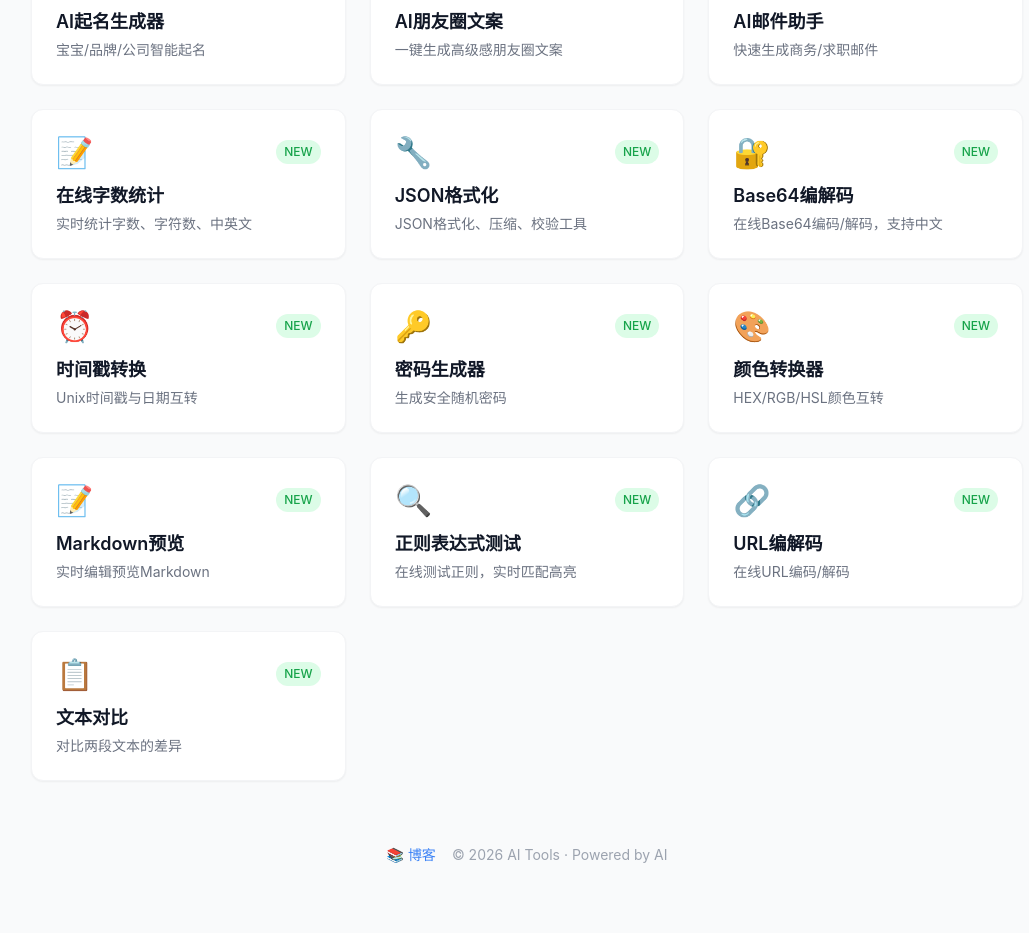
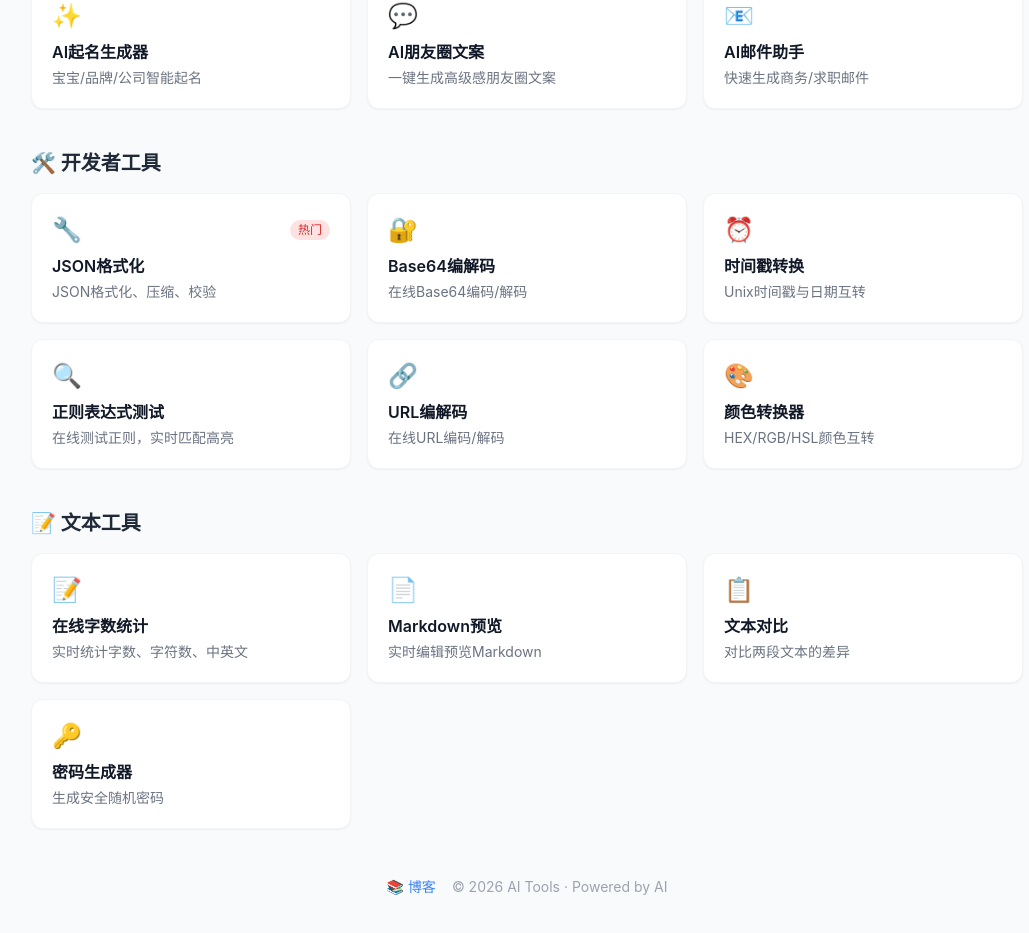
Before and after one commit to a638011/ai-tools, a Next.js app: page / in a window 1280 px wide. Shown: the part 419-1352 px from the top of the page, without its empty margins (113-1142 px from the left). Built offline with nearby package versions, Linux system fonts and the light colour scheme.

Commit message:
refactor: categorized homepage layout for 16 tools

```diff
--- a/src/app/page.tsx
+++ b/src/app/page.tsx
@@ -1,22 +1,40 @@
 import Link from 'next/link'
 
-const tools = [
+const categories = [
+  {
+    name: 'AI写作工具',
+    icon: '✍️',
+    tools: [
       { name: 'AI文案生成器', desc: '一键生成小红书/淘宝/抖音爆款文案', href: '/copywriter', icon: '✍️', tag: '热门' },
       { name: 'AI周报生成器', desc: '输入工作内容，秒出专业周报', href: '/weekly-report', icon: '📊', tag: '热门' },
-  { name: 'AI简历生成器', desc: '填写信息，一键生成专业简历', href: '/resume', icon: '📄', tag: 'NEW' },
-  { name: 'AI起名生成器', desc: '宝宝/品牌/公司智能起名', href: '/name-gen', icon: '✨', tag: 'NEW' },
-  { name: 'AI朋友圈文案', desc: '一键生成高级感朋友圈文案', href: '/moments', icon: '💬', tag: 'NEW' },
-  { name: 'AI邮件助手', desc: '快速生成商务/求职邮件', href: '/email', icon: '📧', tag: 'NEW' },
-  { name: '在线字数统计', desc: '实时统计字数、字符数、中英文', href: '/word-count', icon: '📝', tag: 'NEW' },
-  { name: 'JSON格式化', desc: 'JSON格式化、压缩、校验工具', href: '/json-formatter', icon: '🔧', tag: 'NEW' },
-  { name: 'Base64编解码', desc: '在线Base64编码/解码，支持中文', href: '/base64', icon: '🔐', tag: 'NEW' },
-  { name: '时间戳转换', desc: 'Unix时间戳与日期互转', href: '/timestamp', icon: '⏰', tag: 'NEW' },
-  { name: '密码生成器', desc: '生成安全随机密码', href: '/password-gen', icon: '🔑', tag: 'NEW' },
-  { name: '颜色转换器', desc: 'HEX/RGB/HSL颜色互转', href: '/color-converter', icon: '🎨', tag: 'NEW' },
-  { name: 'Markdown预览', desc: '实时编辑预览Markdown', href: '/markdown', icon: '📝', tag: 'NEW' },
-  { name: '正则表达式测试', desc: '在线测试正则，实时匹配高亮', href: '/regex', icon: '🔍', tag: 'NEW' },
-  { name: 'URL编解码', desc: '在线URL编码/解码', href: '/url-encode', icon: '🔗', tag: 'NEW' },
-  { name: '文本对比', desc: '对比两段文本的差异', href: '/text-diff', icon: '📋', tag: 'NEW' },
+      { name: 'AI简历生成器', desc: '填写信息，一键生成专业简历', href: '/resume', icon: '📄', tag: '' },
+      { name: 'AI起名生成器', desc: '宝宝/品牌/公司智能起名', href: '/name-gen', icon: '✨', tag: '' },
+      { name: 'AI朋友圈文案', desc: '一键生成高级感朋友圈文案', href: '/moments', icon: '💬', tag: '' },
+      { name: 'AI邮件助手', desc: '快速生成商务/求职邮件', href: '/email', icon: '📧', tag: '' },
+    ],
+  },
+  {
+    name: '开发者工具',
+    icon: '🛠️',
+    tools: [
+      { name: 'JSON格式化', desc: 'JSON格式化、压缩、校验', href: '/json-formatter', icon: '🔧', tag: '热门' },
+      { name: 'Base64编解码', desc: '在线Base64编码/解码', href: '/base64', icon: '🔐', tag: '' },
+      { name: '时间戳转换', desc: 'Unix时间戳与日期互转', href: '/timestamp', icon: '⏰', tag: '' },
+      { name: '正则表达式测试', desc: '在线测试正则，实时匹配高亮', href: '/regex', icon: '🔍', tag: '' },
+      { name: 'URL编解码', desc: '在线URL编码/解码', href: '/url-encode', icon: '🔗', tag: '' },
+      { name: '颜色转换器', desc: 'HEX/RGB/HSL颜色互转', href: '/color-converter', icon: '🎨', tag: '' },
+    ],
+  },
+  {
+    name: '文本工具',
+    icon: '📝',
+    tools: [
+      { name: '在线字数统计', desc: '实时统计字数、字符数、中英文', href: '/word-count', icon: '📝', tag: '' },
+      { name: 'Markdown预览', desc: '实时编辑预览Markdown', href: '/markdown', icon: '📄', tag: '' },
+      { name: '文本对比', desc: '对比两段文本的差异', href: '/text-diff', icon: '📋', tag: '' },
+      { name: '密码生成器', desc: '生成安全随机密码', href: '/password-gen', icon: '🔑', tag: '' },
+    ],
+  },
 ]
 
 export default function Home() {
@@ -24,30 +42,34 @@ export default function Home() {
     <main className="max-w-5xl mx-auto px-4 py-12">
       <div className="text-center mb-12">
         <h1 className="text-4xl font-bold text-gray-900 mb-4">🚀 AI Tools</h1>
-        <p className="text-lg text-gray-600">免费AI工具集 · 让AI帮你提升效率</p>
+        <p className="text-lg text-gray-600">免费在线工具集 · 无需注册 · 即用即走</p>
+        <p className="text-sm text-gray-400 mt-2">已上线 {categories.reduce((a, c) => a + c.tools.length, 0)} 个工具，持续更新中</p>
       </div>
-      <div className="grid md:grid-cols-3 gap-6">
-        {tools.map(t => (
+
+      {categories.map(cat => (
+        <div key={cat.name} className="mb-10">
+          <h2 className="text-xl font-bold text-gray-800 mb-4">{cat.icon} {cat.name}</h2>
+          <div className="grid md:grid-cols-3 gap-4">
+            {cat.tools.map(t => (
               <Link key={t.href} href={t.href}
-            className="block p-6 bg-white rounded-xl shadow-sm hover:shadow-md transition border border-gray-100">
-            <div className="flex items-center justify-between mb-3">
-              <span className="text-3xl">{t.icon}</span>
-              {t.tag === '热门' ? (
-                <span className="text-xs bg-red-100 text-red-600 px-2 py-1 rounded-full font-medium">{t.tag}</span>
-              ) : t.tag === 'NEW' ? (
-                <span className="text-xs bg-green-100 text-green-600 px-2 py-1 rounded-full font-medium">{t.tag}</span>
-              ) : (
-                <span className="text-xs bg-gray-100 text-gray-500 px-2 py-1 rounded-full">{t.tag}</span>
+                className="block p-5 bg-white rounded-xl shadow-sm hover:shadow-md transition border border-gray-100">
+                <div className="flex items-center justify-between mb-2">
+                  <span className="text-2xl">{t.icon}</span>
+                  {t.tag === '热门' && (
+                    <span className="text-xs bg-red-100 text-red-600 px-2 py-0.5 rounded-full font-medium">{t.tag}</span>
                   )}
                 </div>
-            <h2 className="text-lg font-semibold text-gray-900 mb-1">{t.name}</h2>
+                <h3 className="text-base font-semibold text-gray-900 mb-1">{t.name}</h3>
                 <p className="text-sm text-gray-500">{t.desc}</p>
               </Link>
             ))}
           </div>
-      <footer className="text-center mt-16 text-sm text-gray-400">
-        <Link href="/blog" className="text-blue-500 hover:underline mr-4">📚 博客</Link>
-        © 2026 AI Tools · Powered by AI
+        </div>
+      ))}
+
+      <footer className="text-center mt-12 text-sm text-gray-400 space-x-4">
+        <Link href="/blog" className="text-blue-500 hover:underline">📚 博客</Link>
+        <span>© 2026 AI Tools · Powered by AI</span>
       </footer>
     </main>
   )
```
Lines whose indentation alone changed are shown as unchanged.
